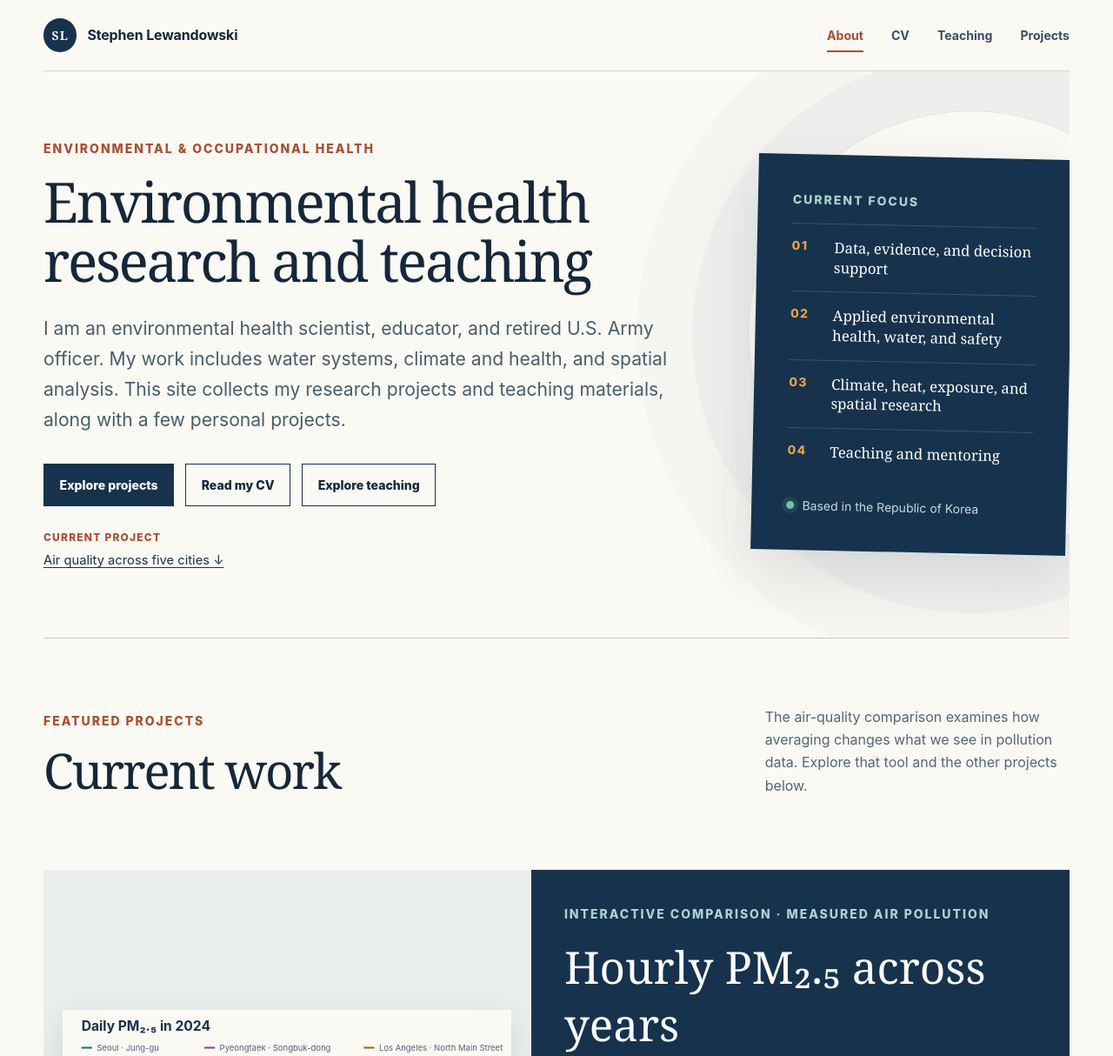
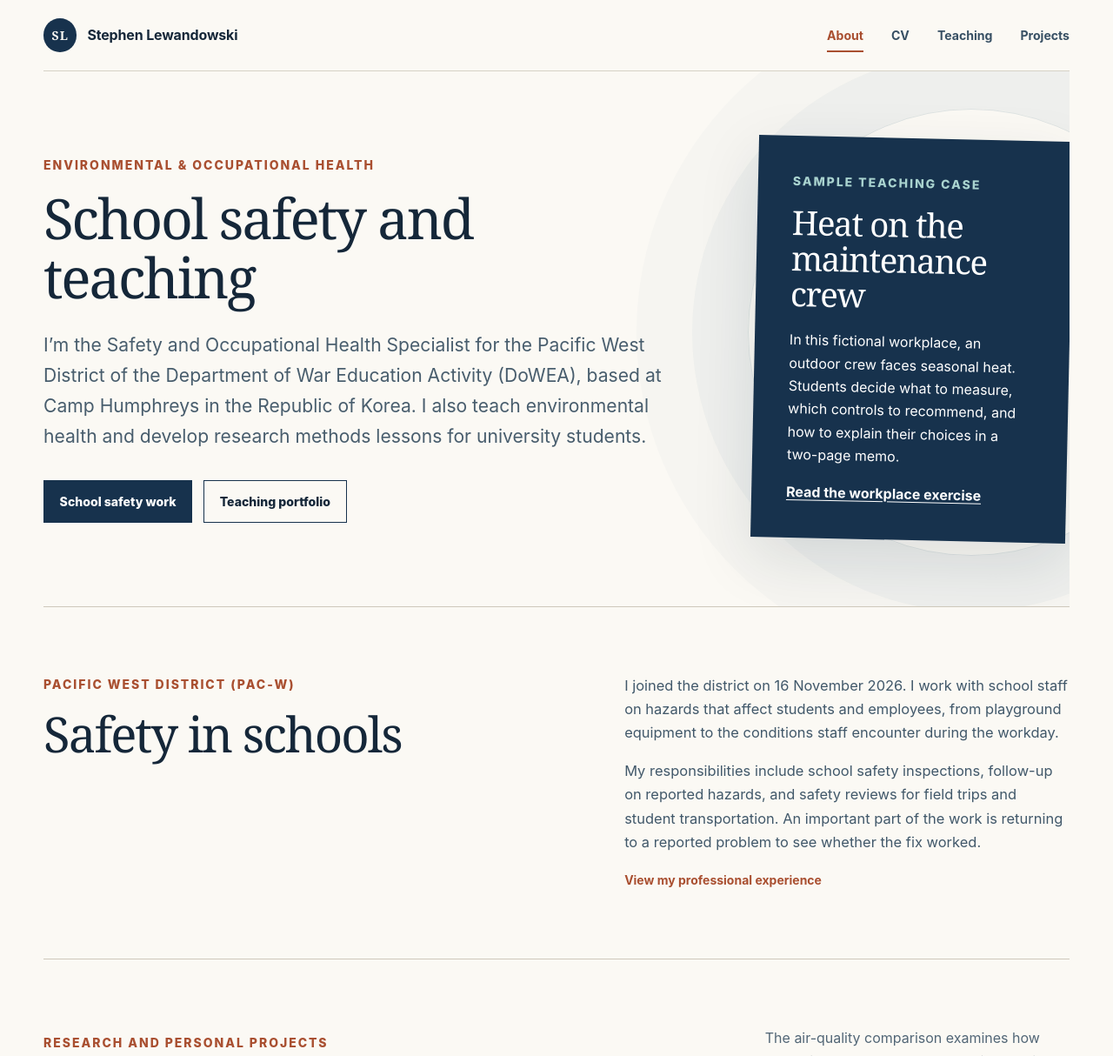
Before and after one commit to stephenlewandowski/stephenlewandowski.github.io, a plain HTML site: page index.html in a window 1280 px wide. Shown: the top 1214 px of the page at 87% size. Drawn offline with Linux system fonts and the light colour scheme.

Commit message:
Feature Pacific West school safety and university teaching (#45)

```diff
--- a/assets/styles.css
+++ b/assets/styles.css
@@ -318,6 +318,8 @@ footer p { margin: 0; }
 .project-index { justify-content: flex-start; gap: .5rem; margin: 0 0 2rem; }
 .project-index a { padding: .6rem .85rem; color: var(--navy); background: var(--white); border: 1px solid var(--line); }
 .project-index a:hover { color: var(--rust); border-color: var(--rust); }
+.home-page .field-note h2 { font-size: clamp(1.7rem, 3vw, 2.4rem); }
+.home-page .field-note a { font-weight: 680; text-underline-offset: .2em; }
 .home-page .hero h1 { font-size: clamp(2.5rem, 5vw, 4.6rem); }
 
 /* Western Basin portfolio features retain the artwork's full proportions. */
--- a/index.html
+++ b/index.html
@@ -4,9 +4,9 @@
     <meta charset="utf-8">
     <meta name="viewport" content="width=device-width, initial-scale=1">
     <meta name="theme-color" content="#17324d">
-    <meta name="description" content="Stephen A. Lewandowski, PhD, MS, CPH: environmental health research, teaching, interactive air-quality comparisons, maps and the Western Basin Atlas.">
+    <meta name="description" content="Stephen A. Lewandowski’s work in school safety and occupational health in Korea, university teaching portfolio, and environmental health research.">
     <meta property="og:title" content="Stephen A. Lewandowski, PhD, MS, CPH">
-    <meta property="og:description" content="Environmental health research, teaching materials, and public projects by Stephen A. Lewandowski.">
+    <meta property="og:description" content="School safety in the Pacific West District, university teaching in environmental health and research methods, and public research projects.">
     <meta property="og:type" content="website">
     <meta property="og:url" content="https://stephenlewandowski.github.io/">
     <meta property="og:image" content="https://stephenlewandowski.github.io/assets/social-preview.png">
@@ -15,8 +15,8 @@
     <meta name="twitter:image" content="https://stephenlewandowski.github.io/assets/social-preview.png">
     <link rel="canonical" href="https://stephenlewandowski.github.io/">
     <link rel="icon" href="/assets/favicon.svg" type="image/svg+xml">
-    <link rel="stylesheet" href="/assets/styles.css?v=20261020-air-feature">
-    <title>Stephen A. Lewandowski | Environmental Health, Teaching &amp; Research</title>
+    <link rel="stylesheet" href="/assets/styles.css?v=20261122-school-safety">
+    <title>Stephen A. Lewandowski | School Safety, Occupational Health &amp; Teaching</title>
   </head>
   <body class="home-page">
     <a class="skip-link" href="#main">Skip to main content</a>
@@ -33,29 +33,35 @@
       <section class="hero" aria-labelledby="hero-title">
         <div class="hero-copy">
           <p class="eyebrow">Environmental &amp; occupational health</p>
-          <h1 id="hero-title">Environmental health research and teaching</h1>
-          <p class="hero-intro">I am an environmental health scientist, educator, and retired U.S. Army officer. My work includes water systems, climate and health, and spatial analysis. This site collects my research projects and teaching materials, along with a few personal projects.</p>
+          <h1 id="hero-title">School safety and teaching</h1>
+          <p class="hero-intro">I’m the Safety and Occupational Health Specialist for the Pacific West District of the Department of War Education Activity (DoWEA), based at Camp Humphreys in the Republic of Korea. I also teach environmental health and develop research methods lessons for university students.</p>
           <div class="hero-actions">
-            <a class="button button-primary" href="/projects/">Explore projects</a>
-            <a class="button button-secondary" href="/cv/">Read my CV</a>
-            <a class="button button-secondary" href="/teaching/">Explore teaching</a>
+            <a class="button button-primary" href="#school-safety">School safety work</a>
+            <a class="button button-secondary" href="/teaching/">Teaching portfolio</a>
           </div>
-          <p class="hero-project-link"><span>Current project</span> <a href="#air-quality">Air quality across five cities <span aria-hidden="true">↓</span></a></p>
         </div>
-        <aside class="field-note" aria-label="Professional overview">
-          <p class="note-label">Current focus</p>
-          <ol>
-            <li><span>01</span> Data, evidence, and decision support</li>
-            <li><span>02</span> Applied environmental health, water, and safety</li>
-            <li><span>03</span> Climate, heat, exposure, and spatial research</li>
-            <li><span>04</span> Teaching and mentoring</li>
-          </ol>
-          <p class="note-status"><span aria-hidden="true"></span> Based in the Republic of Korea</p>
+        <aside class="field-note" aria-labelledby="classroom-title">
+          <p class="note-label">Sample teaching case</p>
+          <h2 id="classroom-title">Heat on the maintenance crew</h2>
+          <p>In this fictional workplace, an outdoor crew faces seasonal heat. Students decide what to measure, which controls to recommend, and how to explain their choices in a two-page memo.</p>
+          <a href="/teaching/materials/downloads/occupational-health-exercise.html">Read the workplace exercise</a>
         </aside>
       </section>
 
+      <section class="section content-grid" id="school-safety" aria-labelledby="safety-title">
+        <div>
+          <p class="section-kicker">Pacific West District (PAC-W)</p>
+          <h2 id="safety-title">Safety in schools</h2>
+        </div>
+        <div class="prose">
+          <p>I joined the district on 16 November 2026. I work with school staff on hazards that affect students and employees, from playground equipment to the conditions staff encounter during the workday.</p>
+          <p>My responsibilities include school safety inspections, follow-up on reported hazards, and safety reviews for field trips and student transportation. An important part of the work is returning to a reported problem to see whether the fix worked.</p>
+          <a class="text-link" href="/cv/#experience">View my professional experience</a>
+        </div>
+      </section>
+
       <section class="section projects" aria-labelledby="project-title">
-        <div class="section-heading"><div><p class="section-kicker">Featured projects</p><h2 id="project-title">Current work</h2></div><p>The air-quality comparison examines how averaging changes what we see in pollution data. Explore that tool and the other projects below.</p></div>
+        <div class="section-heading"><div><p class="section-kicker">Research and personal projects</p><h2 id="project-title">Selected projects</h2></div><p>The air-quality comparison examines how averaging changes what we see in pollution data. Explore that tool and the other projects below.</p></div>
         <article class="featured-project" id="air-quality">
           <figure class="project-mark project-map-preview">
             <a href="/projects/air-quality/" aria-label="Explore the hourly PM₂.₅ comparison">
@@ -143,7 +149,7 @@
         </div>
         <div class="about-copy">
           <p>My 24-year Army career combined environmental and occupational health, force health protection, water systems, safety, and program leadership. I hold a PhD in Environmental Health Sciences from Columbia, an MS in Environmental Health from Harvard, and a BS in Environmental Science from West Point.</p>
-          <p>Based in the Republic of Korea, I continue applied research and develop public teaching materials. Earlier full-time teaching appointments include the Uniformed Services University and the United States Military Academy.</p>
+          <p>I have taught graduate environmental and occupational health at the Uniformed Services University and undergraduate environmental science at West Point. I hold adjunct appointments at the Uniformed Services University and Embry-Riddle Aeronautical University Worldwide.</p>
         </div>
       </section>
 
@@ -160,6 +166,6 @@
 
       <section class="contact-band" aria-labelledby="contact-title"><div><p class="section-kicker">Connect</p><h2 id="contact-title">Find me on GitHub</h2></div><div class="contact-links"><a href="https://github.com/stephenlewandowski" rel="me">Current GitHub <span aria-hidden="true">↗</span></a></div></section>
     </main>
-    <footer><p>© 2026 Stephen A. Lewandowski</p><p>Professional portfolio · Updated October 2026</p></footer>
+    <footer><p>© 2026 Stephen A. Lewandowski</p><p>Professional portfolio · Updated November 2026</p></footer>
   </body>
 </html>
```
Also changed, not shown: cv/index.html (+7 -5 lines), teaching/index.html (+2 -2 lines), 1 other file.
